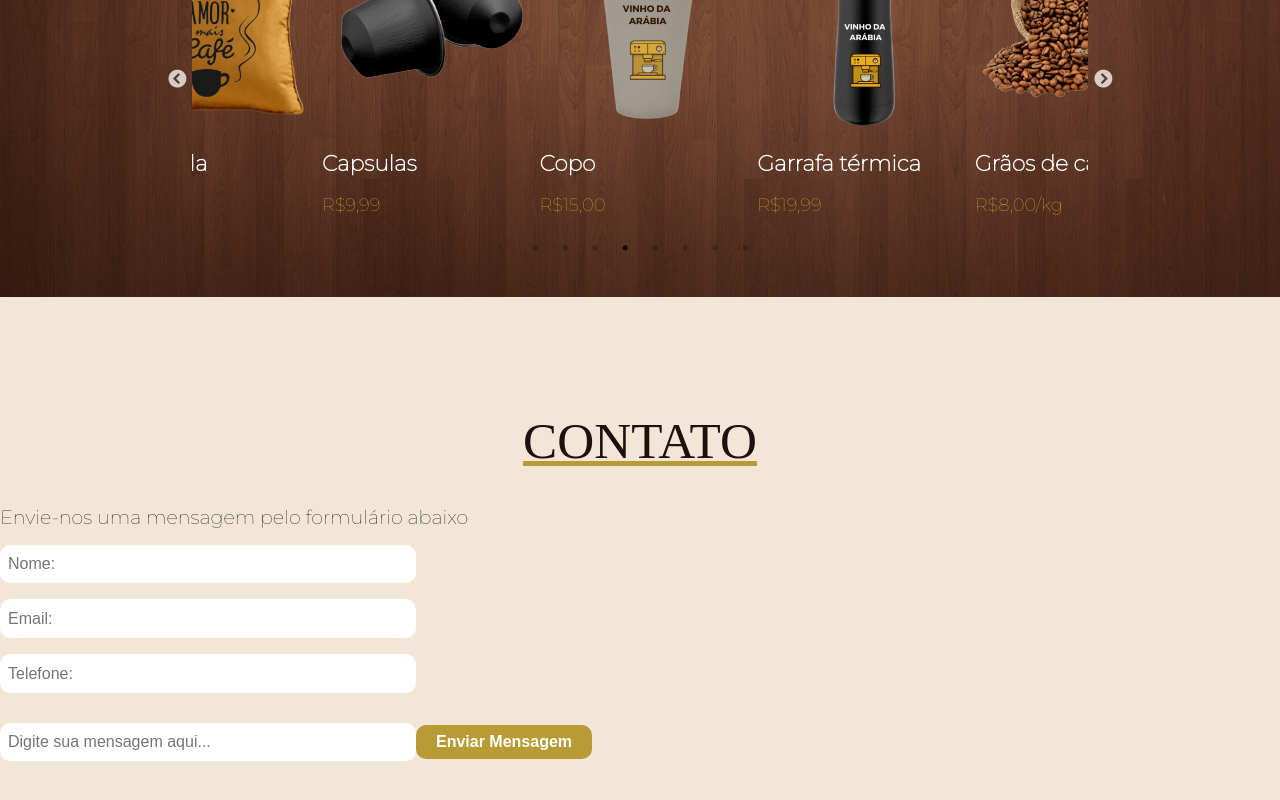
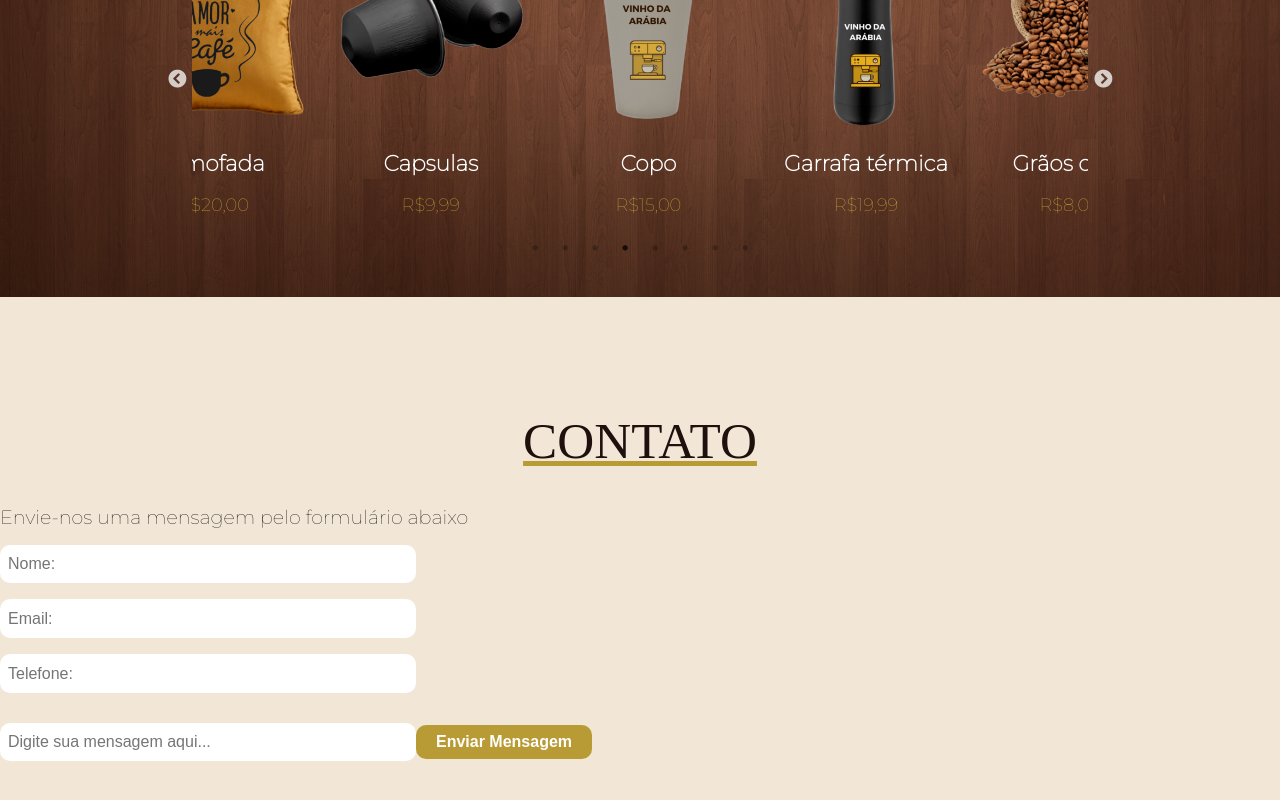
Before and after one commit to thaiis-souto7/VinhoDaArabia.io, a React (Create React App) app: page / in a window 1280 px wide. Shown: the part 3257-4057 px from the top of the page. Built offline with nearby package versions, Linux system fonts and the light colour scheme; a web font is replaced by a local one.

Commit message:
consertando erro de detalhes dos produtos não estavam centralizados

```diff
--- a/src/App.css
+++ b/src/App.css
@@ -385,10 +385,14 @@ h4 {
     color: white;
   }
   .slider .product-details h2 {
+    display: flex;
+    justify-content: center;
     font-family: Montserrat;
     font-size: 4vw;
   }
   .slider .product-details p {
+    display: flex;
+    justify-content: center;
     font-family: Montserrat;
     color: #b89b34;
     font-size: 4vw;
@@ -441,10 +445,14 @@ h4 {
     color: white;
   }
   .slider .product-details h2 {
+    display: flex;
+    justify-content: center;
     font-family: Montserrat;
     font-size: 2vw;
   }
   .slider .product-details p {
+    display: flex;
+    justify-content: center;
     font-family: Montserrat;
     color: #b89b34;
     font-size: 2vw;
@@ -496,10 +504,14 @@ h4 {
     color: white;
   }
   .slider .product-details h2 {
+    display: flex;
+    justify-content: center;
     font-family: Montserrat;
     font-size: 1.7vw;
   }
   .slider .product-details p {
+    display: flex;
+    justify-content: center;
     font-family: Montserrat;
     color: #d8b63b;
     font-size: 1.4vw;
```
